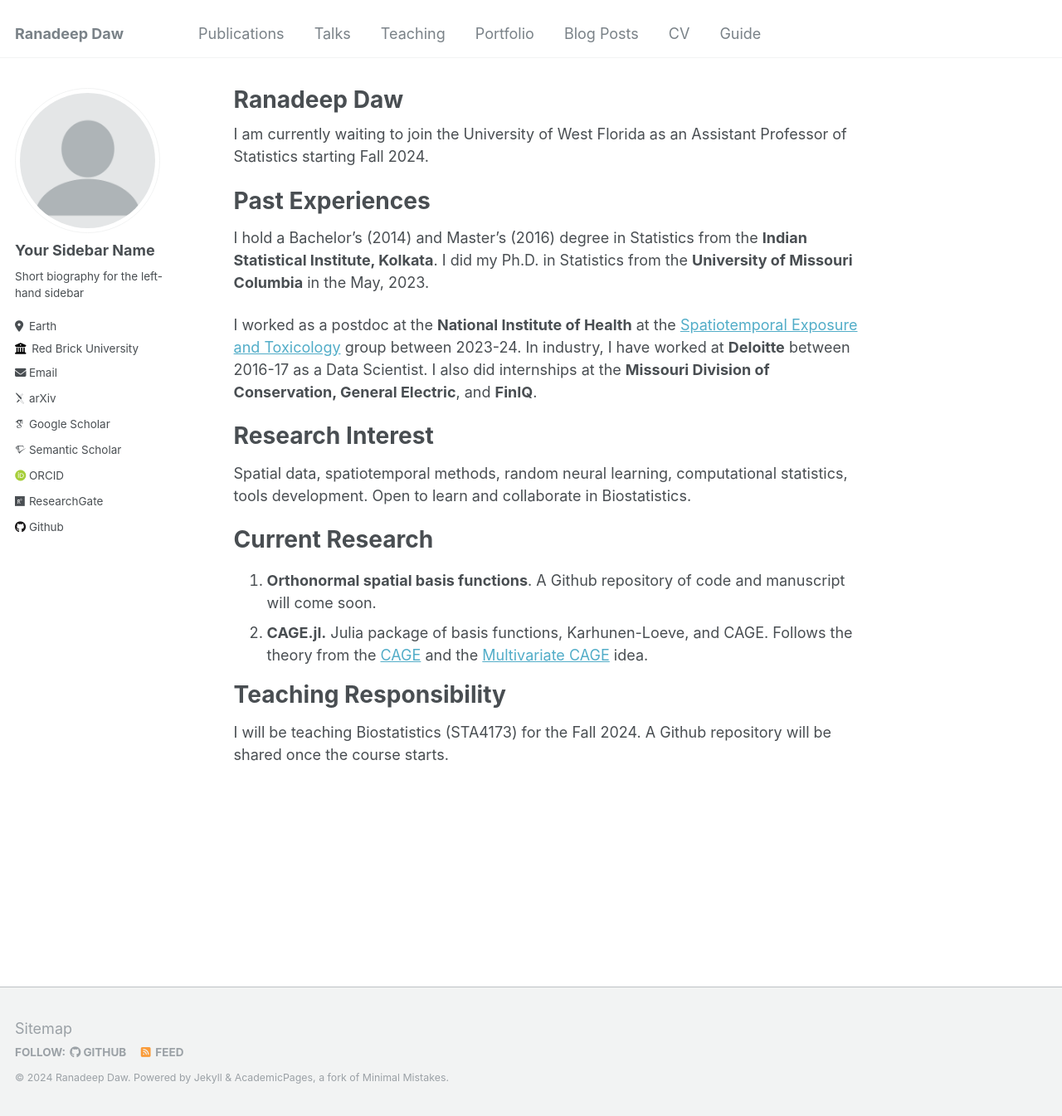
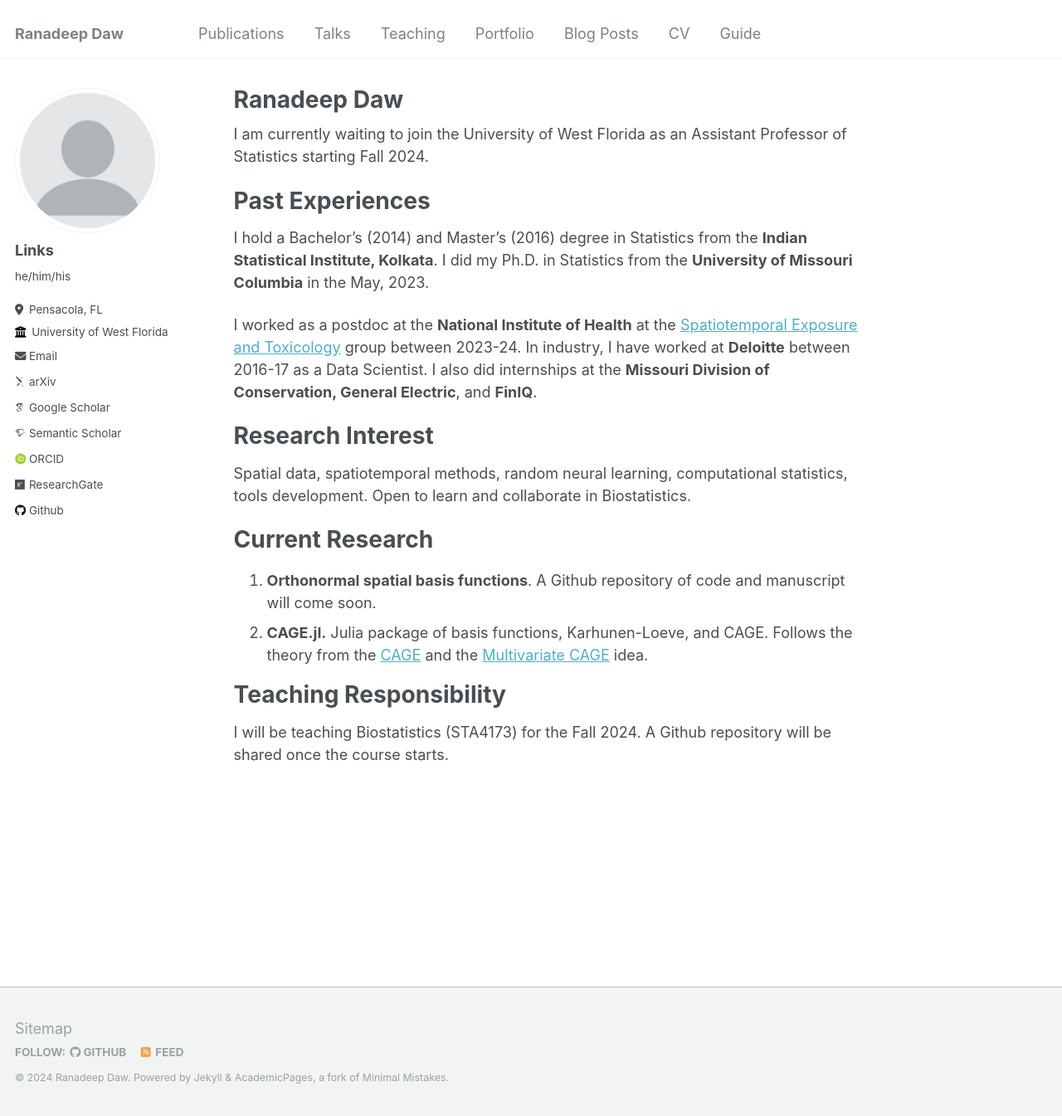
Before and after one commit to dawranadeep/dawranadeep.github.io, a Jekyll site: the page built from _pages/about.md, in a window 1280 px wide and 1345 px high. Shown: the whole window at 83% size. Built offline with Jekyll 4.4.1, drawn with Linux system fonts in a browser that asks for light colours; some web fonts are replaced.

Commit message:
Update _config.yml

```diff
--- a/_config.yml
+++ b/_config.yml
@@ -22,13 +22,13 @@ repository               : "dawranadeep/dawranadeep.github.io"
 author:
   # Biographic information
   avatar           : "profile.png"
-  name             : "Your Sidebar Name"
-  pronouns         : # example: "she/her"
-  bio              : "Short biography for the left-hand sidebar"
-  location         : "Earth"
-  employer         : "Red Brick University"
+  name             : "Links"
+  pronouns         : "he/him/his"
+  bio              : ""
+  location         : "Pensacola, FL"
+  employer         : "University of West Florida"
   uri              : # URL
-  email            : "none@example.org"
+  email            : "rdaw@uwf.edu"
 
   # Academic websites
   arxiv            : "https://arxiv.org/dawranadeep"
```
